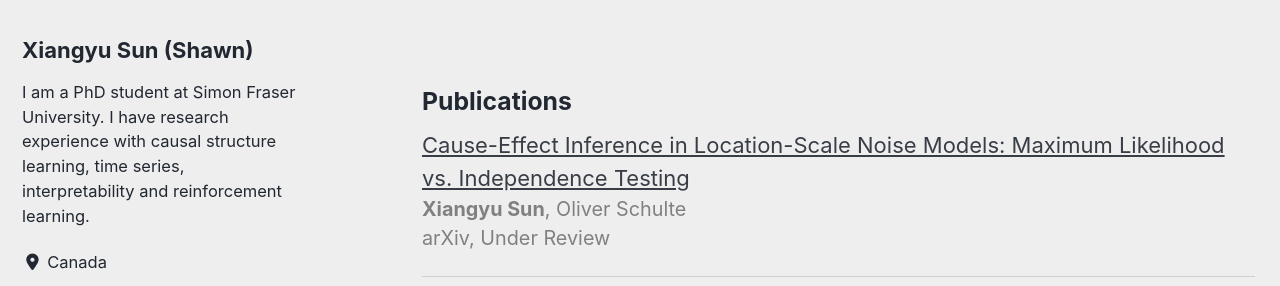
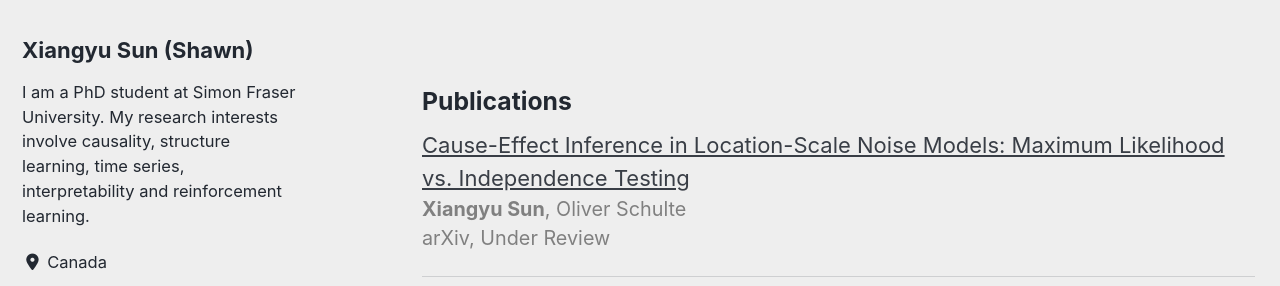
Before and after one commit to xiangyu-sun-789/xiangyu-sun-789.github.io, a Jekyll site: the page built from index.html, in a window 1280 px wide and 900 px high, scrolled down 559 px. Shown: the part 150-436 px from the top of the window. Built offline with Jekyll 4.4.1, drawn with Linux system fonts in a browser that asks for light colours; cached includes are drawn as plain includes; nearby versions of some CDN libraries; the list of posts is cut into pages by our own code.

Commit message:
Update _config.yml

```diff
--- a/_config.yml
+++ b/_config.yml
@@ -97,7 +97,7 @@
 author:
   name             : "Xiangyu Sun (Shawn)"
   # avatar           : "/images/profile_image.JPG"
-  bio              : "I am a PhD student at Simon Fraser University. I have research experience with causal structure learning, time series, interpretability and reinforcement learning."
+  bio              : "I am a PhD student at Simon Fraser University. My research interests involve causality, structure learning, time series, interpretability and reinforcement learning."
   location         : "Canada"
   links: # https://fontawesome.com/icons?d=gallery
 
```
